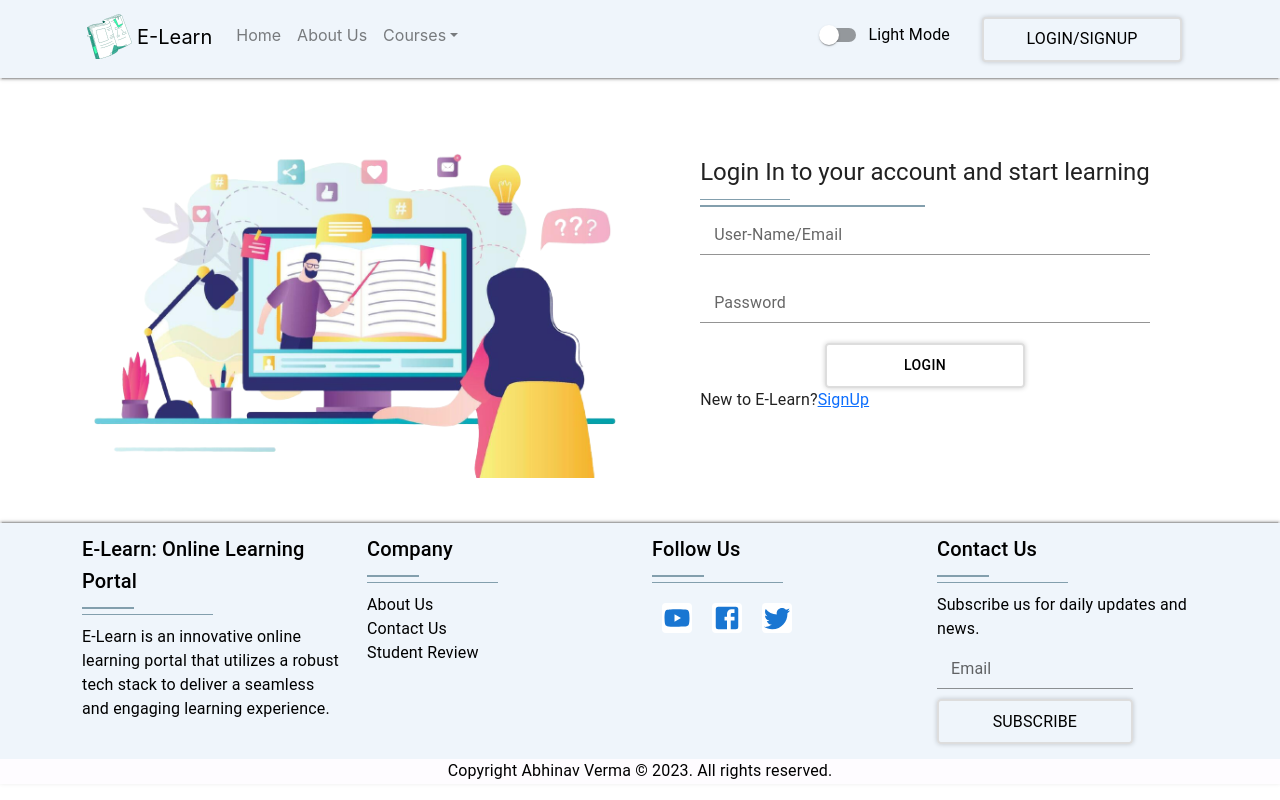
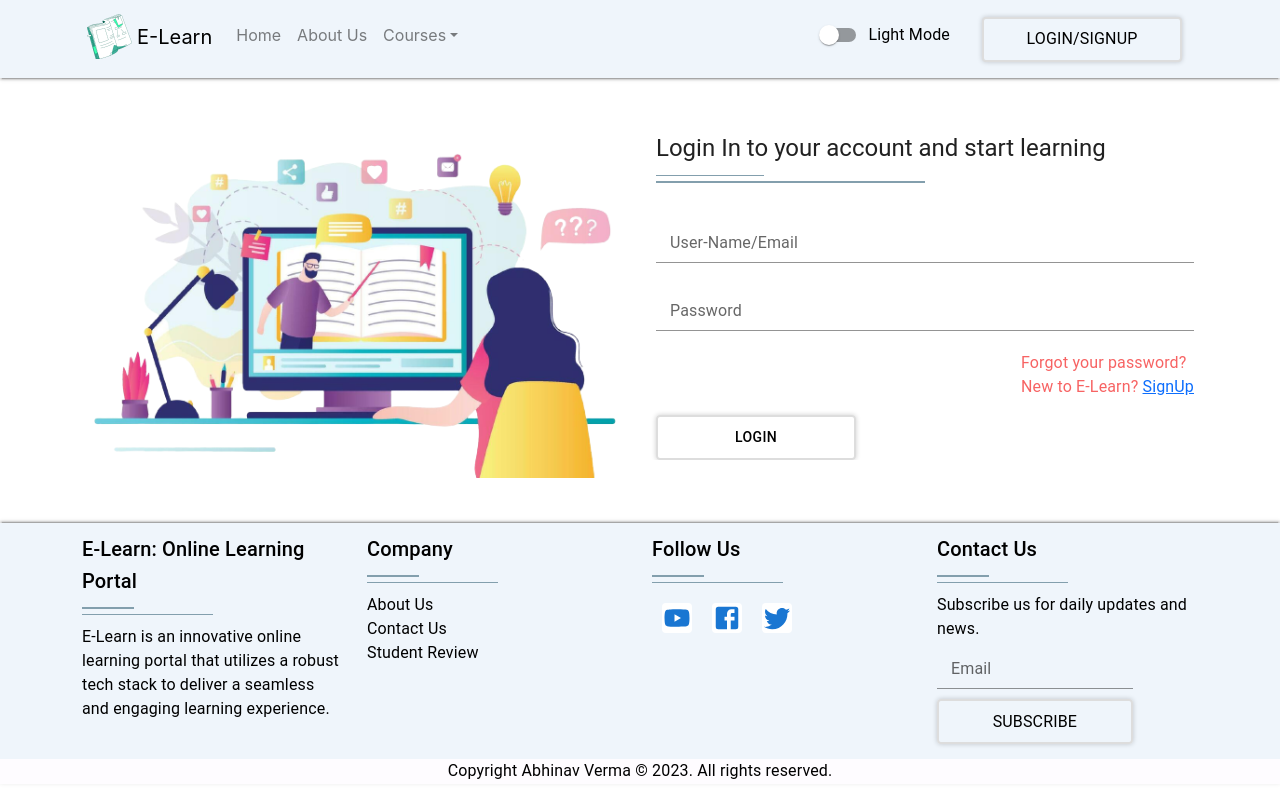
Before and after one commit to Abhinavv9258/e-learning, a React (Create React App) app: page /user-login-page in a window 1280 px wide. Built offline with nearby package versions, Linux system fonts and the light colour scheme; no server answers.

Commit message:
Update UserLoginForm.js

```diff
--- a/src/components/UserLoginForm.js
+++ b/src/components/UserLoginForm.js
@@ -10,7 +10,10 @@ import {
     Card,
     CardContent,
     CardMedia,
-    Typography
+    Typography,
+    Box,
+    CardHeader,
+    CardActions
 } from '@mui/material'
 
 // importing toast
@@ -125,23 +128,25 @@ const UserLoginForm = () => {
 
     return (
         <>
-            <div className='container form-container'>
+            <Box className='container form-container'>
                 <Card className='form-card'>
-                    <div className='content row no-gutters from-content'>
+                    <Box className='content row no-gutters from-content'>
                         <CardMedia className='form-image col'>
                             <img src={login} className='card-img img-fluid' alt='...' />
                         </CardMedia>
-                        <div style={{ width: '100%' }} className='form-col col d-flex'>
-                            <Card className='card-body d-flex ' style={{ alignItems: 'center', justifyContent: 'center' }}>
+                        <Box style={{ width: '100%' }} className='form-col col'>
+                            <Card className='card-body'>
+                                <CardHeader
+                                    title="Login In to your account and start learning"
+                                    subheader={
+                                        <>
+                                            <span className='upper-line'></span>
+                                            <span className='lower-line'></span>
+                                        </>
+                                    }
+                                />
                                 <CardContent className='card-content'>
                                     <FormGroup>
-                                        <FormControl>
-                                            <Typography variant='h5'>
-                                                Login In to your account and start learning
-                                                <span className='upper-line'></span>
-                                                <span className='lower-line'></span>
-                                            </Typography>
-                                        </FormControl>
                                         <FormControl className='form-input-label'>
                                             <InputLabel>User-Name/Email</InputLabel>
                                             <Input type='text' id='username'
@@ -156,19 +161,34 @@ const UserLoginForm = () => {
                                                 value={credentials.password}
                                             />
                                         </FormControl>
-                                        <FormControl style={{ display: 'flex', justifyContent: 'space-evenly', alignItems: 'center', flexDirection: 'row' }}>
+                                        {/* <FormControl style={{ display: 'flex', justifyContent: 'space-evenly', alignItems: 'center', flexDirection: 'row' }}>
                                             <Button className='navbar-btn' type='submit' onClick={handleSubmit}> LogIn </Button>
                                         </FormControl>
                                         <Typography> New to E-Learn?
                                             <Link to='/register-page'>SignUp</Link>
-                                        </Typography>
+                                        </Typography> */}
+                                    </FormGroup>
+                                    <FormGroup style={{ alignItems: 'flex-end', color: '#f76363' }}>
+                                        <FormControl>
+                                            <Typography sx={{ cursor: 'pointer' }}>
+                                                Forgot your password?
+                                            </Typography>
+                                            <Typography> New to E-Learn? {" "}
+                                                <Link to='/register-page'>SignUp</Link>
+                                            </Typography>
+                                        </FormControl>
                                     </FormGroup>
                                 </CardContent>
+                                <CardActions sx={{ padding: '0 0 0 16px' }}>
+                                    <FormControl>
+                                        <Button className='navbar-btn' type='submit' onClick={handleSubmit}> LogIn </Button>
+                                    </FormControl>
+                                </CardActions>
                             </Card>
-                        </div>
-                    </div>
+                        </Box>
+                    </Box>
                 </Card>
-            </div>
+            </Box>
         </>
     );
 };
```
